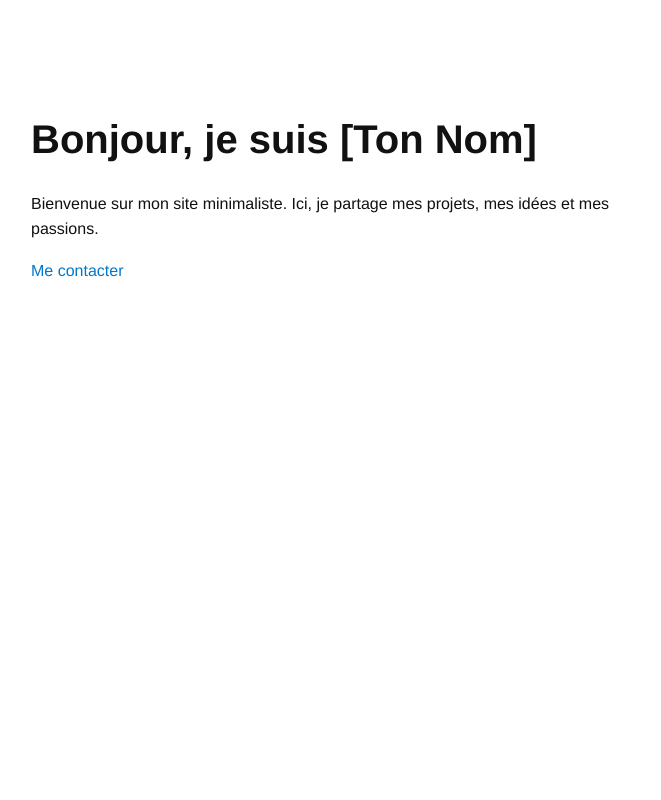
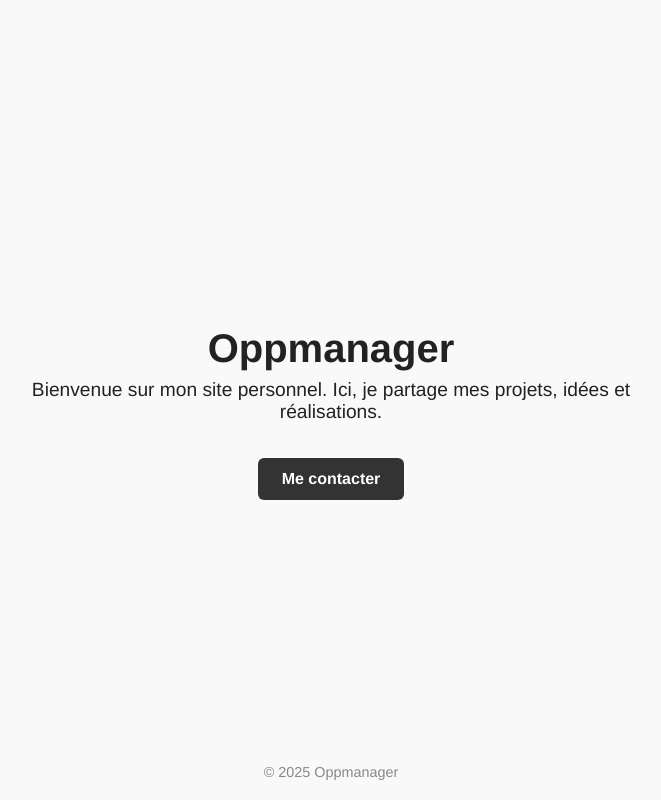
Before and after one commit to OPPMANAGER/oppmanager.github.io, a plain HTML site: page index.html in a window 1280 px wide. Shown: the whole page, without its empty margins (309-970 px from the left). Drawn offline with Linux system fonts and the light colour scheme.

Commit message:
MISE A JOUR DU SITE VERSION MINIMALI

```diff
--- a/index.html
+++ b/index.html
@@ -1,37 +1,58 @@
-
-<!-- Petit test -->
-
 <!DOCTYPE html>
 <html lang="fr">
 <head>
-  <meta charset="UTF-8">
-  <title>Mon Site Minimaliste</title>
+  <meta charset="UTF-8" />
+  <meta name="viewport" content="width=device-width, initial-scale=1.0" />
+  <title>Oppmanager - Portfolio</title>
   <style>
     body {
-      font-family: 'Helvetica', sans-serif;
-      background-color: #ffffff;
-      color: #111111;
-      max-width: 600px;
-      margin: 60px auto;
-      padding: 20px;
-      line-height: 1.6;
+      margin: 0;
+      padding: 0;
+      font-family: "Helvetica Neue", sans-serif;
+      background-color: #f9f9f9;
+      color: #222;
+      display: flex;
+      flex-direction: column;
+      align-items: center;
+      justify-content: center;
+      height: 100vh;
+      text-align: center;
     }
     h1 {
-      font-size: 2.5em;
-      margin-bottom: 0.5em;
+      font-size: 2.5rem;
+      margin-bottom: 0.2em;
     }
-    a {
-      color: #0077cc;
+    p {
+      font-size: 1.2rem;
+      max-width: 600px;
+      margin: 0 auto 1em auto;
+    }
+    a.button {
+      display: inline-block;
+      padding: 12px 24px;
+      margin-top: 1em;
+      background-color: #333;
+      color: white;
       text-decoration: none;
+      border-radius: 6px;
+      font-weight: bold;
     }
-    a:hover {
-      text-decoration: underline;
+    a.button:hover {
+      background-color: #555;
+    }
+    footer {
+      position: absolute;
+      bottom: 20px;
+      font-size: 0.9rem;
+      color: #888;
     }
   </style>
 </head>
 <body>
-  <h1>Bonjour, je suis [Ton Nom]</h1>
-  <p>Bienvenue sur mon site minimaliste. Ici, je partage mes projets, mes idées et mes passions.</p>
-  <p><a href="mailto:tonemail@example.com">Me contacter</a></p>
+  <h1>Oppmanager</h1>
+  <p>Bienvenue sur mon site personnel. Ici, je partage mes projets, idées et réalisations.</p>
+  <a href="mailto:ton@email.com" class="button">Me contacter</a>
+
+  <footer>&copy; 2025 Oppmanager</footer>
 </body>
 </html>
```
